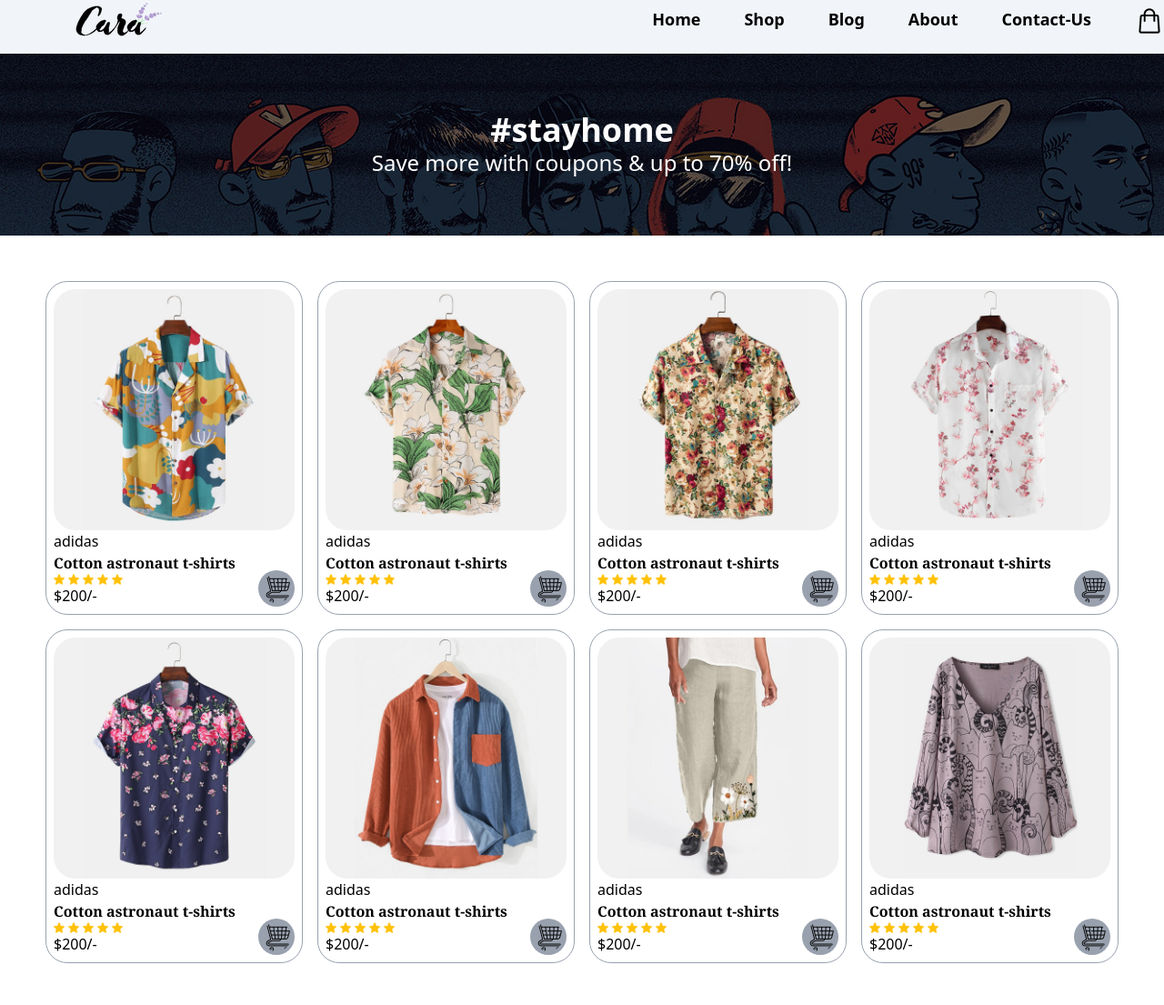
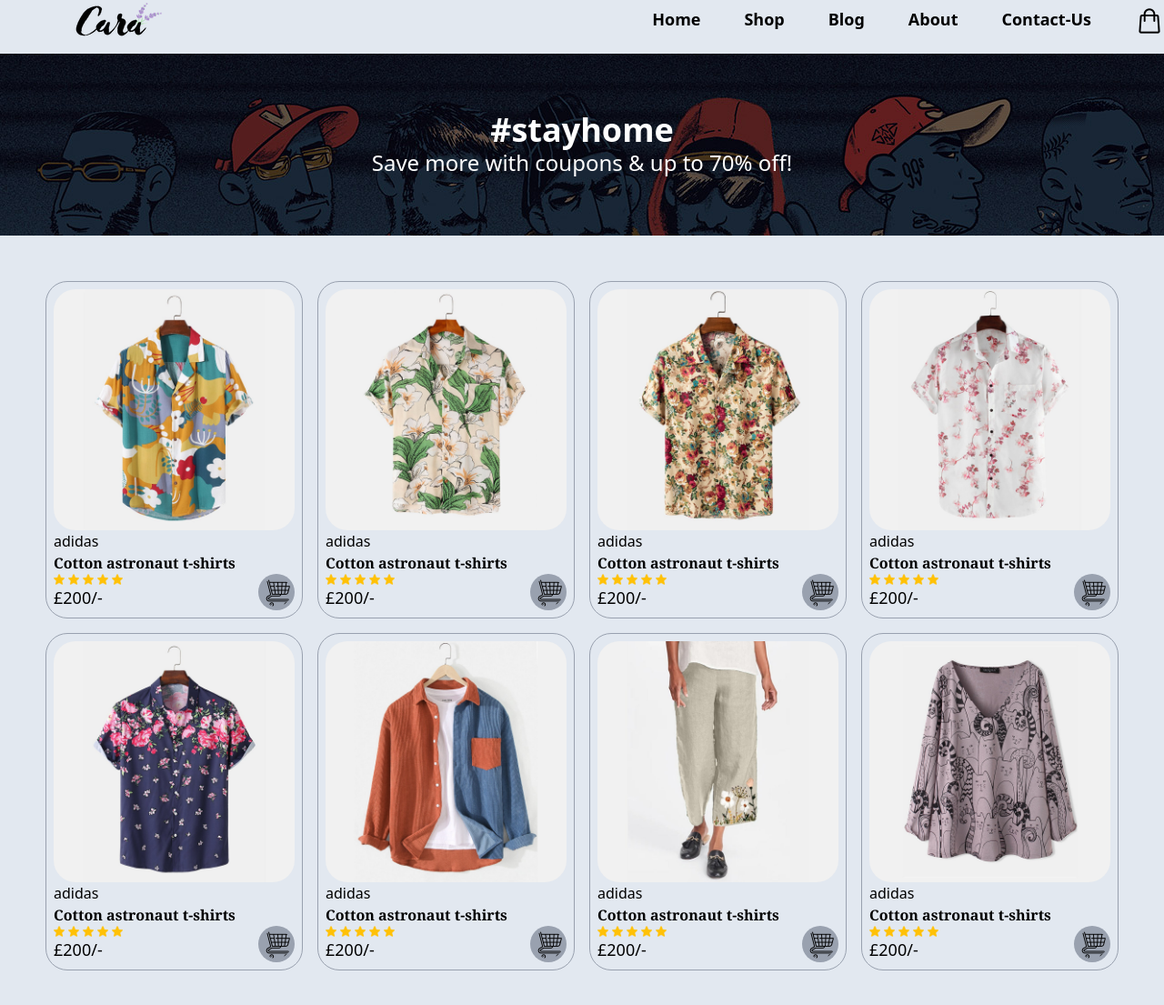
Before and after one commit to Prom004/CaraProj, a website: page src/shop.html in a window 1280 px wide. Shown: the part 13-1118 px from the top of the page at 91% size. Drawn offline with Linux system fonts and the light colour scheme.

Commit message:
functionality

```diff
--- a/src/shop.html
+++ b/src/shop.html
@@ -8,27 +8,40 @@
     <link href="./output.css" rel="stylesheet">
 </head>
 
-<body>
+<body class="bg-slate-200">
+    <div class="max-w-[1400px] overflow-hidden mx-auto">
  <div class="relative">
-
-        <div class=" flex justify-between items-center py-4 w-auto bg-slate-100">
-            <img class="px-6 lg:px-[80px] " src="/img/logo.png" alt="">
+            <div class=" flex justify-between items-center py-4 w-auto bg-slate-200">
+                <img class="px-6 lg:px-[80px] " src="img/logo.png" alt="">
                 <nav class="hidden lg:flex gap-12 justify-center font-semibold text-lg">
-                <a class="hover:text-green-600 hover:underline" href="index.html">Home</a>
-                <a class="hover:text-green-600 hover:underline" href="#">Shop</a>
+                    <a class="hover:text-green-600 hover:underline" href="#">Home</a>
+                    <a class="hover:text-green-600 hover:underline" href="shop.html">Shop</a>
                     <a class="hover:text-green-600 hover:underline" href="blog.html">Blog</a>
                     <a class="hover:text-green-600 hover:underline" href="about.html">About</a>
                     <a class="hover:text-green-600 hover:underline" href="contact.html">Contact-Us</a>
                     <a class="hover:text-green-600 hover:underline" href="cart.html"> <img class="w-8"
-                        src="/img/shopping-bag.png"></a>
+                            src="img/shopping-bag.png"></a>
                 </nav>
-            <a href="#" class="flex lg:hidden"> <img class="h-8 " src="/img/menu.png" alt=""></a>
+
+                <a id="menuBtn" href="#" class="flex lg:hidden"> <img class="h-8 pr-2" src="img/menu.png" alt=""></a>
+                <!-- Sliding Menu -->
+                <div id="sideMenu"
+                    class="fixed top-0 right-0 h-full w-64 bg-gray-900 text-white p-5 transform translate-x-full transition-transform duration-300">
+                    <button id="closeBtn" class="absolute top-4 right-4 text-white text-2xl">&times;</button>
+                    <div class="flex gap-1 flex-col">
+
+                        <a class="hover:text-green-600 hover:underline" href="#">Home</a>
+                        <a class="hover:text-green-600 hover:underline" href="shop.html">Shop</a>
+                        <a class="hover:text-green-600 hover:underline" href="blog.html">Blog</a>
+                        <a class="hover:text-green-600 hover:underline" href="about.html">About</a>
+                        <a class="hover:text-green-600 hover:underline" href="contact.html">Contact-Us</a>
+
                     </div>
-        <div class="bg-red-500 absolute text-black right-0 ">texttt
+                </div>
             </div>
         </div>
 
-    <div class="bg-[url(/img/b1.jpeg)] relative h-[200px] flex justify-center items-center">
+    <div class="bg-[url(img/b1.jpeg)] relative h-[200px] flex justify-center items-center">
         <!-- <img src="/img/b1.jpeg"> -->
         <div class="absolute flex flex-col items-center justify-center p-16">
             <h4 class="text-4xl text-white font-bold"> #stayhome</h4>
@@ -38,128 +51,130 @@
     <div class="">
         <div class="grid grid-cols-4 m-[50px] gap-4 max-sm:grid-cols-2 max-md:grid-cols-3">
             <div class="rounded-3xl border border-gray-400  p-2 relative hover:shadow-2xl md:shrink-0">
-                <img class=" rounded-3xl md:shrink-0" src="/img/f1.jpg">
+                <img class=" rounded-3xl md:shrink-0" src="img/f1.jpg">
                 <p class="font-light">adidas</p>
                 <h2 class="font-bold font-serif">Cotton astronaut t-shirts</h2>
                 <div class="flex gap-1 w-3 h-3">
-                    <img src="/img/star.png">
-                    <img src="/img/star.png">
-                    <img src="/img/star.png">
-                    <img src="/img/star.png">
-                    <img src="/img/star.png">
+                    <img src="img/star.png">
+                    <img src="img/star.png">
+                    <img src="img/star.png">
+                    <img src="img/star.png">
+                    <img src="img/star.png">
                 </div>
-                <p>$200/-</p>
+                <p class="text-lg">£200/-</p>
                 <img class="w-10 h-10 rounded-full p-1 bg-gray-400 absolute bottom-2 right-2"
-                    src="/img/shopping-cart.png" alt="">
+                    src="img/shopping-cart.png" alt="">
             </div>
             <div class="rounded-3xl border border-gray-400 p-2 relative hover:shadow-2xl">
-                <img class=" rounded-3xl" src="/img/f2.jpg">
+                <img class=" rounded-3xl" src="img/f2.jpg">
                 <p class="font-light">adidas</p>
                 <h2 class="font-bold font-serif">Cotton astronaut t-shirts</h2>
                 <div class="flex gap-1 w-3 h-3">
-                    <img src="/img/star.png">
-                    <img src="/img/star.png">
-                    <img src="/img/star.png">
-                    <img src="/img/star.png">
-                    <img src="/img/star.png">
+                    <img src="img/star.png">
+                    <img src="img/star.png">
+                    <img src="img/star.png">
+                    <img src="img/star.png">
+                    <img src="img/star.png">
                 </div>
-                <p>$200/-</p>
+                <p class="text-lg">£200/-</p>
                 <img class="w-10 h-10 rounded-full p-1 bg-gray-400 absolute bottom-2 right-2"
-                    src="/img/shopping-cart.png" alt="">
+                    src="img/shopping-cart.png" alt="">
             </div>
             <div class="rounded-3xl  border border-gray-400 p-2 relative hover:shadow-2xl">
-                <img class=" rounded-3xl" src="/img/f3.jpg">
+                <img class=" rounded-3xl" src="img/f3.jpg">
                 <p class="font-light">adidas</p>
                 <h2 class="font-bold font-serif">Cotton astronaut t-shirts</h2>
                 <div class="flex gap-1 w-3 h-3">
-                    <img src="/img/star.png">
-                    <img src="/img/star.png">
-                    <img src="/img/star.png">
-                    <img src="/img/star.png">
-                    <img src="/img/star.png">
+                    <img src="img/star.png">
+                    <img src="img/star.png">
+                    <img src="img/star.png">
+                    <img src="img/star.png">
+                    <img src="img/star.png">
                 </div>
-                <p>$200/-</p>
+                <p class="text-lg">£200/-</p>
                 <img class="w-10 h-10 rounded-full p-1 bg-gray-400 absolute bottom-2 right-2"
-                    src="/img/shopping-cart.png" alt="">
+                    src="img/shopping-cart.png" alt="">
             </div>
             <div class="rounded-3xl  border border-gray-400 p-2 relative hover:shadow-2xl">
-                <img class=" rounded-3xl" src="/img/f4.jpg">
+                <img class=" rounded-3xl" src="img/f4.jpg">
                 <p class="font-light">adidas</p>
                 <h2 class="font-bold font-serif">Cotton astronaut t-shirts</h2>
                 <div class="flex gap-1 w-3 h-3">
-                    <img src="/img/star.png">
-                    <img src="/img/star.png">
-                    <img src="/img/star.png">
-                    <img src="/img/star.png">
-                    <img src="/img/star.png">
+                    <img src="img/star.png">
+                    <img src="img/star.png">
+                    <img src="img/star.png">
+                    <img src="img/star.png">
+                    <img src="img/star.png">
                 </div>
-                <p>$200/-</p>
+                <p class="text-lg">£200/-</p>
                 <img class="w-10 h-10 rounded-full p-1 bg-gray-400 absolute bottom-2 right-2"
-                    src="/img/shopping-cart.png" alt="">
+                    src="img/shopping-cart.png" alt="">
             </div>
             <div class="rounded-3xl border border-gray-400 p-2 relative hover:shadow-2xl">
-                <img class=" rounded-3xl " src="/img/f5.jpg">
+                <img class=" rounded-3xl " src="img/f5.jpg">
                 <p class="font-light">adidas</p>
                 <h2 class="font-bold font-serif">Cotton astronaut t-shirts</h2>
                 <div class="flex gap-1 w-3 h-3">
-                    <img src="/img/star.png">
-                    <img src="/img/star.png">
-                    <img src="/img/star.png">
-                    <img src="/img/star.png">
-                    <img src="/img/star.png">
+                    <img src="img/star.png">
+                    <img src="img/star.png">
+                    <img src="img/star.png">
+                    <img src="img/star.png">
+                    <img src="img/star.png">
                 </div>
-                <p>$200/-</p>
+                <p class="text-lg">£200/-</p>
                 <img class="w-10 h-10 rounded-full p-1 bg-gray-400 absolute bottom-2 right-2"
-                    src="/img/shopping-cart.png" alt="">
+                    src="img/shopping-cart.png" alt="">
             </div>
             <div class="rounded-3xl border border-gray-400 p-2 relative hover:shadow-2xl">
-                <img class=" rounded-3xl" src="/img/f6.jpg">
+                <img class=" rounded-3xl" src="img/f6.jpg">
                 <p class="font-light">adidas</p>
                 <h2 class="font-bold font-serif">Cotton astronaut t-shirts</h2>
                 <div class="flex gap-1 w-3 h-3">
-                    <img src="/img/star.png">
-                    <img src="/img/star.png">
-                    <img src="/img/star.png">
-                    <img src="/img/star.png">
-                    <img src="/img/star.png">
+                    <img src="img/star.png">
+                    <img src="img/star.png">
+                    <img src="img/star.png">
+                    <img src="img/star.png">
+                    <img src="img/star.png">
                 </div>
-                <p>$200/-</p>
+                <p class="text-lg">£200/-</p>
                 <img class="w-10 h-10 rounded-full p-1 bg-gray-400 absolute bottom-2 right-2"
-                    src="/img/shopping-cart.png" alt="">
+                    src="img/shopping-cart.png" alt="">
             </div>
             <div class="rounded-3xl border border-gray-400 p-2 relative hover:shadow-2xl">
-                <img class=" rounded-3xl " src="/img/f7.jpg">
+                <img class=" rounded-3xl " src="img/f7.jpg">
                 <p class="font-light">adidas</p>
                 <h2 class="font-bold font-serif">Cotton astronaut t-shirts</h2>
                 <div class="flex gap-1 w-3 h-3">
-                    <img src="/img/star.png">
-                    <img src="/img/star.png">
-                    <img src="/img/star.png">
-                    <img src="/img/star.png">
-                    <img src="/img/star.png">
+                    <img src="img/star.png">
+                    <img src="img/star.png">
+                    <img src="img/star.png">
+                    <img src="img/star.png">
+                    <img src="img/star.png">
                 </div>
-                <p>$200/-</p>
+                <p class="text-lg">£200/-</p>
                 <img class="w-10 h-10 rounded-full p-1 bg-gray-400 absolute bottom-2 right-2"
-                    src="/img/shopping-cart.png" alt="">
+                    src="img/shopping-cart.png" alt="">
             </div>
             <div class="rounded-3xl border border-gray-400 p-2 relative hover:shadow-2xl">
-                <img class=" rounded-3xl " src="/img/f8.jpg">
+                <img class=" rounded-3xl " src="img/f8.jpg">
                 <p class="font-light">adidas</p>
                 <h2 class="font-bold font-serif">Cotton astronaut t-shirts</h2>
                 <div class="flex gap-1 w-3 h-3">
-                    <img src="/img/star.png">
-                    <img src="/img/star.png">
-                    <img src="/img/star.png">
-                    <img src="/img/star.png">
-                    <img src="/img/star.png">
+                    <img src="img/star.png">
+                    <img src="img/star.png">
+                    <img src="img/star.png">
+                    <img src="img/star.png">
+                    <img src="img/star.png">
                 </div>
-                <p>$200/-</p>
-                <img class="w-10 h-10 rounded-full p-1 bg-gray-400 absolute bottom-2 right-2"
-                    src="/img/shopping-cart.png" alt="">
+                <p class="text-lg">£200/-</p>
+                <img id="cart" class="w-10 h-10 rounded-full p-1 bg-gray-400 absolute bottom-2 right-2 hover:bg-gray-500"
+                    src="img/shopping-cart.png" alt="">
+
             </div>
         </div>
     </div>
-
+</div>
+<script src="script.js"></script>
 </body>
 
 </html>
```
Also changed, not shown: src/index.html (+2 -2 lines), src/script.js (+8 -0 lines), src/output.css. Lines whose indentation alone changed are shown as unchanged.
